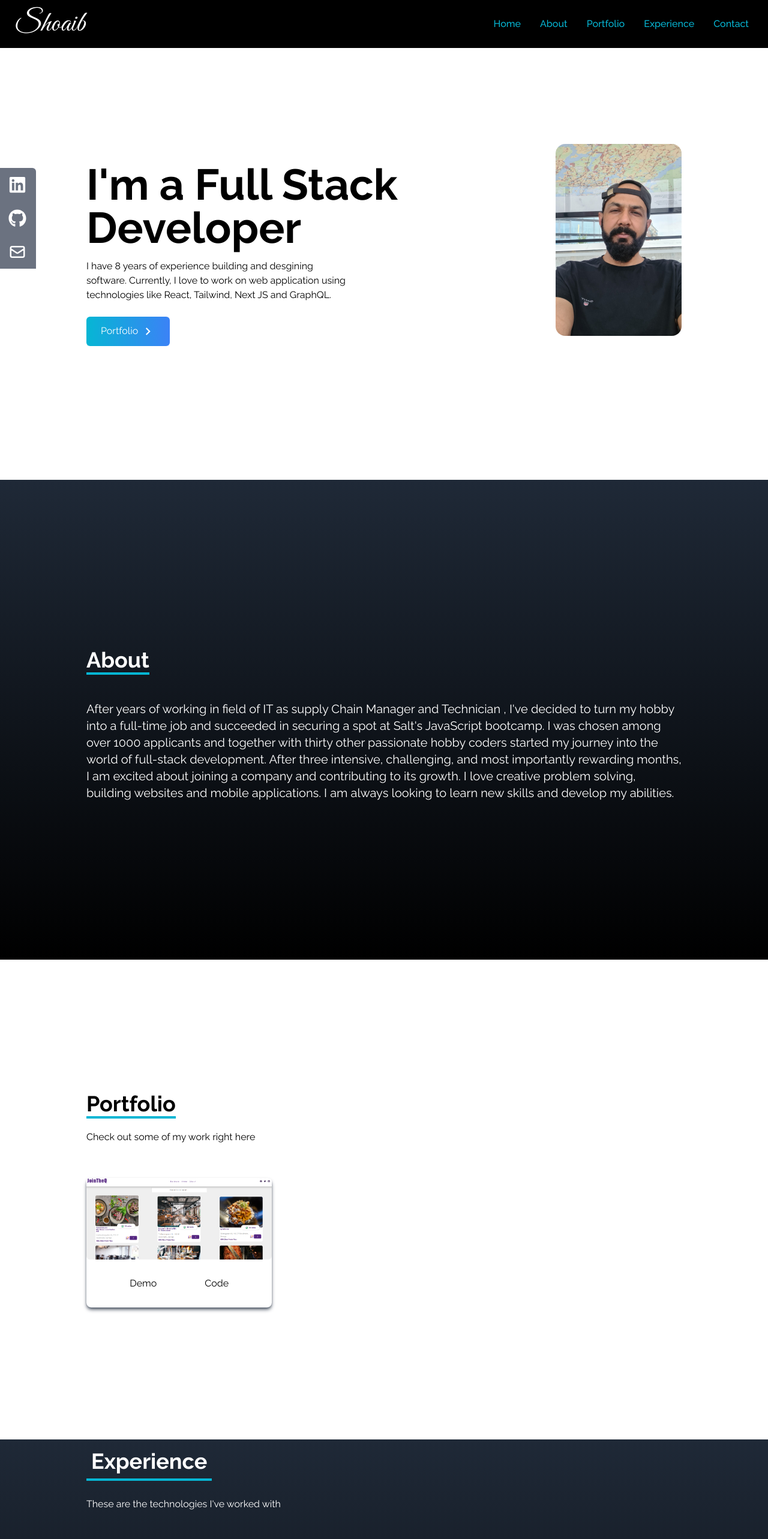
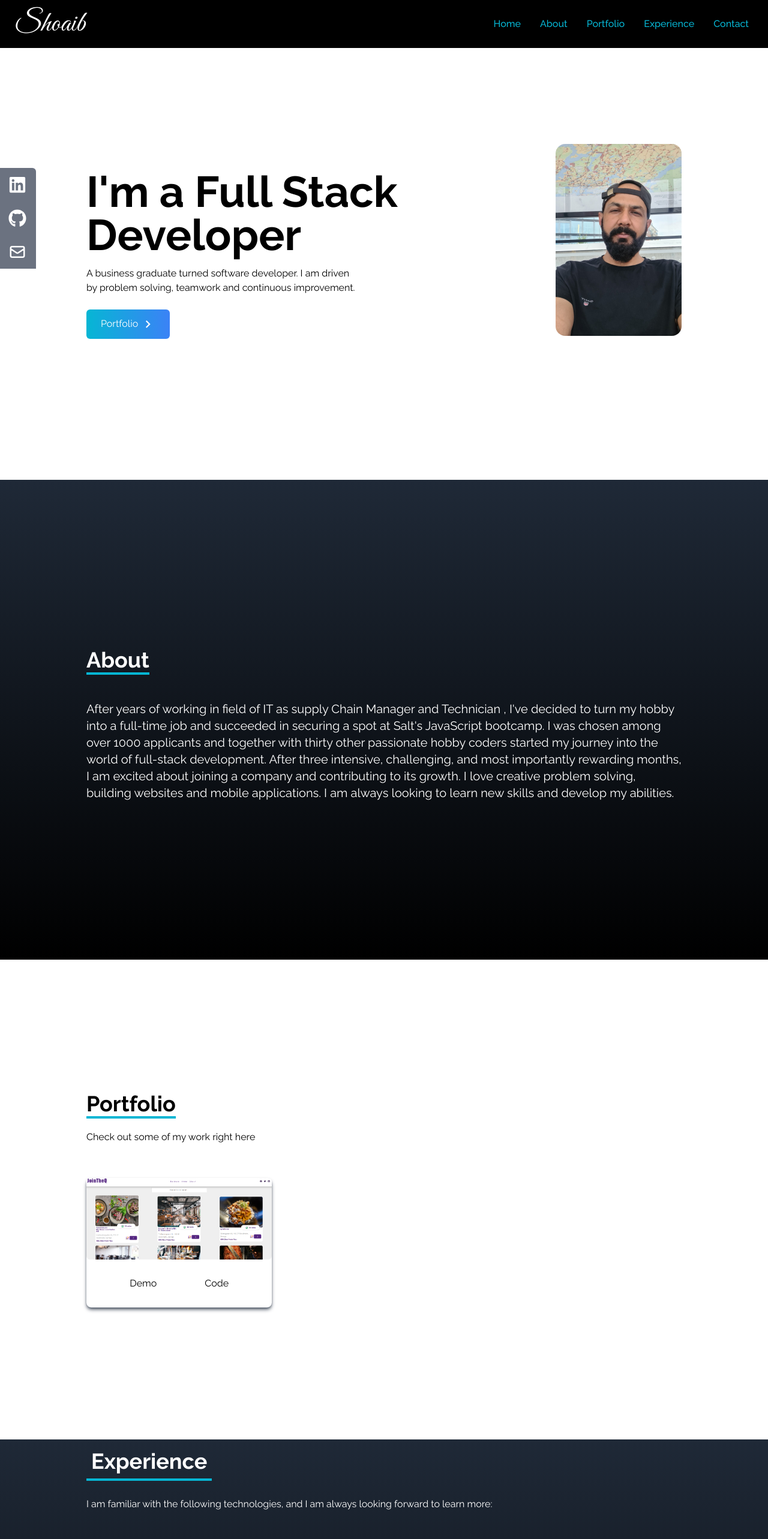
Before and after one commit to mshoaibtalha/portfolio, a React (Create React App) app: page / in a window 1280 px wide. Shown: the top 2566 px of the page at 60% size. Built offline with nearby package versions, Linux system fonts and the light colour scheme.

Commit message:
more function

```diff
--- a/src/components/Experience.js
+++ b/src/components/Experience.js
@@ -65,13 +65,13 @@ const Experience = () => {
       id: 9,
       src: express,
       title: 'Express',
-      style: 'shadow-gray-400',
+      style: 'shadow-yellow-400',
     },
     {
       id: 10,
       src: node,
       title: 'Node',
-      style: 'shadow-gray-400',
+      style: 'shadow-green-400',
     },
   ];
 
@@ -86,7 +86,8 @@ const Experience = () => {
             Experience
           </p>
           <p className='py-6 mt-4'>
-            These are the technologies I've worked with
+            I am familiar with the following technologies, and I am always
+            looking forward to learn more:
           </p>
         </div>
 
--- a/src/components/Home.js
+++ b/src/components/Home.js
@@ -12,9 +12,8 @@ const Home = () => {
             I'm a Full Stack Developer
           </h2>
           <p className='text-black-500 py-4 max-w-md'>
-            I have 8 years of experience building and desgining software.
-            Currently, I love to work on web application using technologies like
-            React, Tailwind, Next JS and GraphQL.
+            A business graduate turned software developer. I am driven by
+            problem solving, teamwork and continuous improvement.
           </p>
 
           <div>
```
